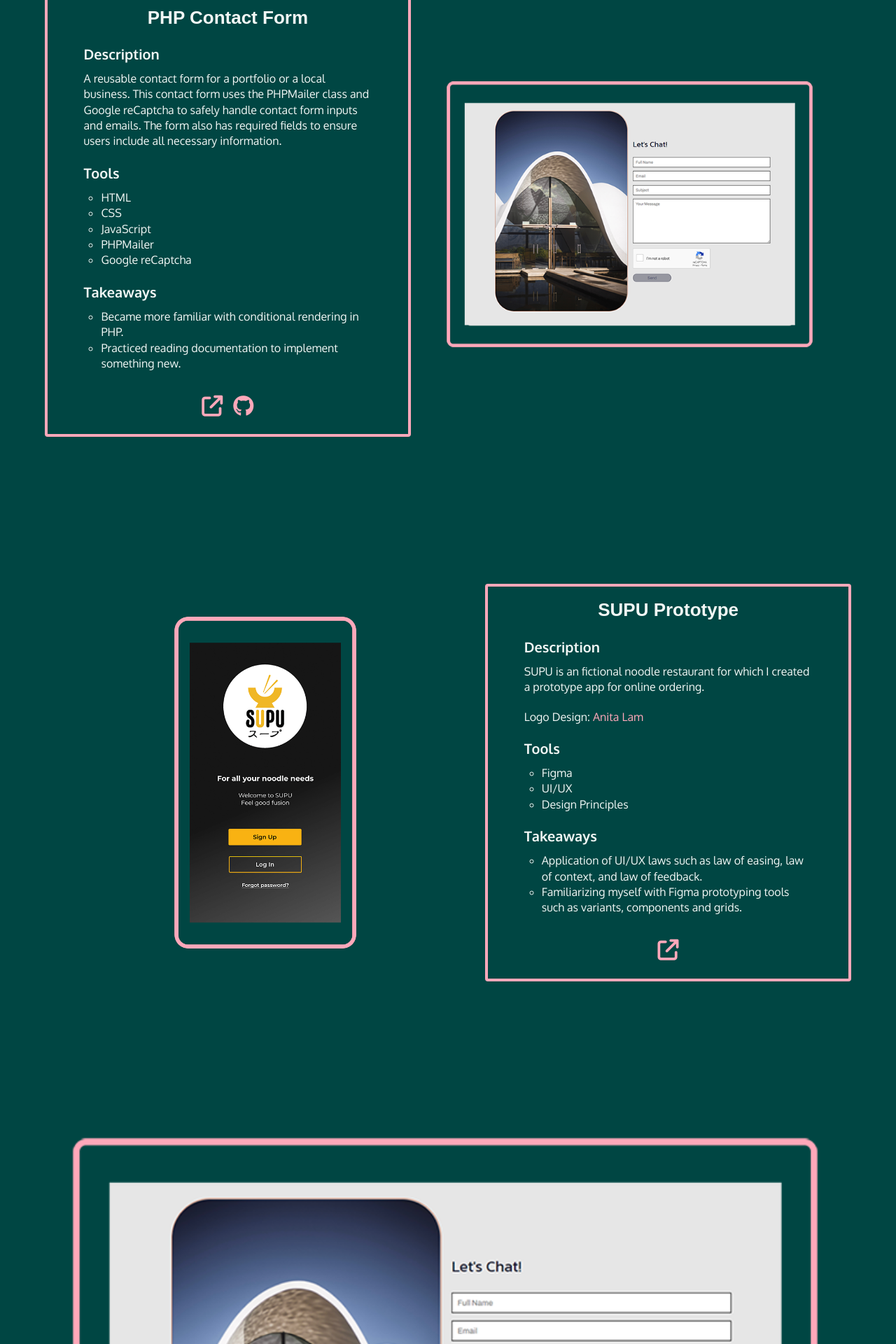
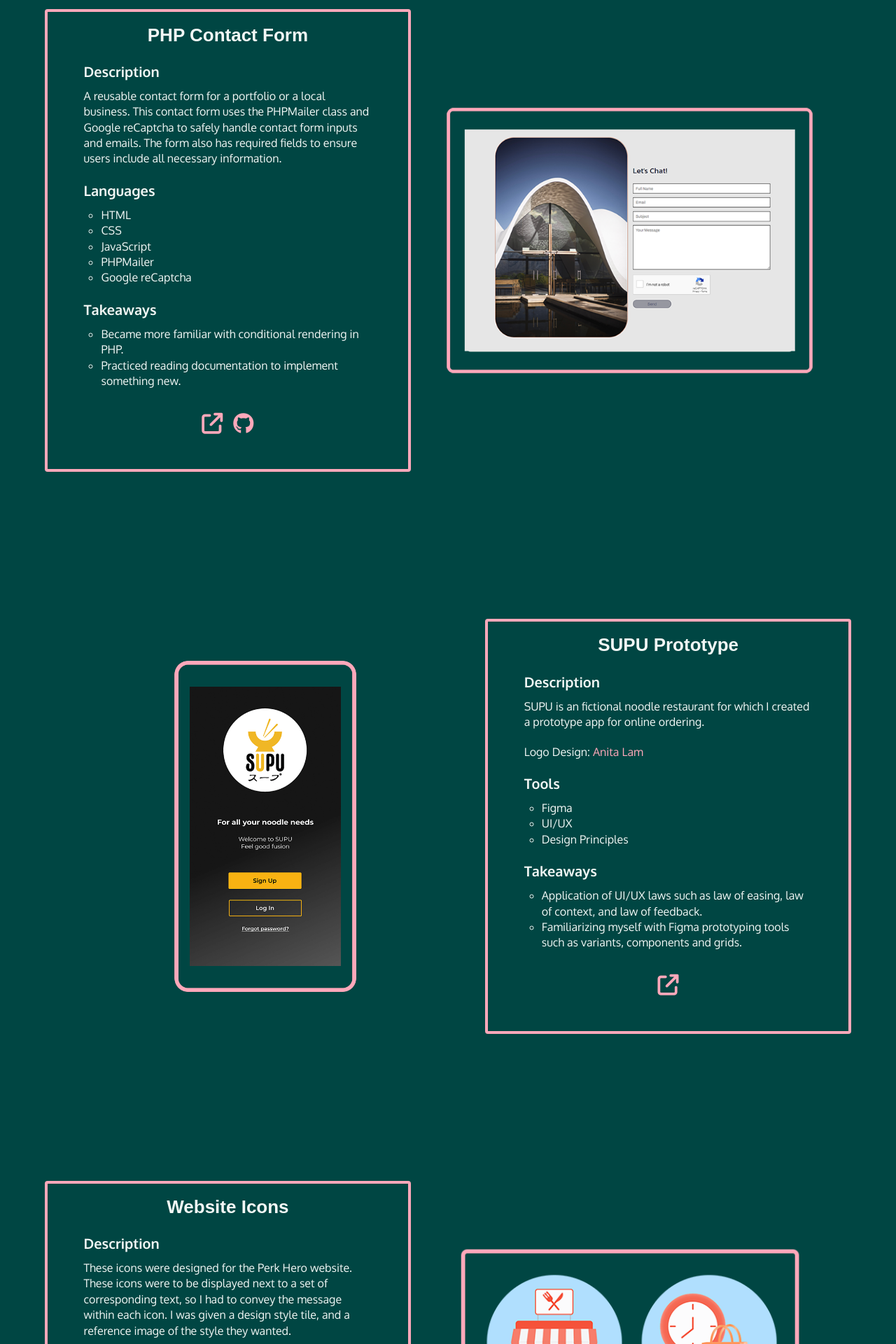
Before and after one commit to Mishninja/Portfolio-V2, a PHP site: page /index.html in a window 1280 px wide. Shown: the part 1760-3680 px from the top of the page at 70% size. Run offline with PHP 8.4, Linux system fonts and the light colour scheme; some libraries are stand-ins or nearby versions; some web fonts are replaced.

Commit message:
Added website icon artifact
- added artifact
- fixed accordion height issue

```diff
--- a/portfolio-2.2/css/main.css
+++ b/portfolio-2.2/css/main.css
@@ -235,6 +235,9 @@ header.header-up {
 .work .card.supu img {
   width: 50%;
 }
+.work .card.perkhero img {
+  width: 80%;
+}
 .work .card {
   margin: 0 auto;
   width: 100%;
@@ -285,6 +288,7 @@ header.header-up {
   display: none;
   background-color: #F2F7F5;
   color: #004643;
+  padding-bottom: 2.5rem;
 }
 .work .card .content .description {
   margin: 0 auto;
--- a/portfolio-2.2/css/media-queries.css
+++ b/portfolio-2.2/css/media-queries.css
@@ -234,6 +234,9 @@ header.header-up {
 }
 .work .card.supu img {
   width: 50%;
+}
+.work .card.perkhero img {
+  width: 80%;
 }
 .work .card {
   margin: 0 auto;
--- a/portfolio-2.2/index.html
+++ b/portfolio-2.2/index.html
@@ -95,7 +95,7 @@
                                 <h4 class="heading">Description</h4>
                                 <p>A flash card web app for studying. This web page was built using an object oriented approach
                                     and uses local storage, JSON and sessions.</p>
-                                <h4 class="heading">Tools</h4>
+                                <h4 class="heading">Languages</h4>
                                 <ul>
                                     <li>HTML</li>
                                     <li>CSS</li>
@@ -140,7 +140,7 @@
                                 <p>A reusable contact form for a portfolio or a local business. This contact form uses the
                                     PHPMailer class and Google reCaptcha to safely handle contact form inputs and emails. The
                                     form also has required fields to ensure users include all necessary information.</p>
-                                <h4 class="heading">Tools</h4>
+                                <h4 class="heading">Languages</h4>
                                 <ul>
                                     <li>HTML</li>
                                     <li>CSS</li>
@@ -214,34 +214,32 @@
                         </div>
                     </div>
                 </div>
-            </div>
-            <div class="card reverse">
+                <div class="card reverse perkhero">
                     <div class="display-vid">
-                    <img class="image" src="images/contactform/contac-form-mock.png" alt="Contact Form Mock Up" loading="lazy">
+                        <img class="image" src="images/perkhero/perk-hero-icons.png" alt="Perk hero website icons" loading="lazy">
                     </div>
                     <div class="content-wrapper">
                         <div class="accordion-btn">
-                        <h3>PHP Contact Form</h3>
+                            <h3>Website Icons</h3>
                             <i class="fa-solid fa-chevron-down icon"></i>
                         </div>
                         <div class="content">
                             <div class="description">
                                 <h4 class="heading">Description</h4>
-                            <p>A reusable contact form for a portfolio or a local business. This contact form uses the
-                                PHPMailer class and Google reCaptcha to safely handle contact form inputs and emails. The
-                                form also has required fields to ensure users include all necessary information.</p>
+                                <p>These icons were designed for the Perk Hero website. These icons were to be displayed next to a set
+                                    of corresponding text, so I had to convey the message within each icon. I was given a design style
+                                    tile, and a reference image of the style they wanted.</p>
+                                <p>I drafted up the designs on paper first, then moved into Illustrator to finalize the designs. After a
+                                    few rounds of emails, these were the final icons produced.</p>
                                 <h4 class="heading">Tools</h4>
                                 <ul>
-                                <li>HTML</li>
-                                <li>CSS</li>
-                                <li>JavaScript</li>
-                                <li>PHPMailer</li>
-                                <li>Google reCaptcha</li>
+                                    <li>Adobe Illustrator</li>
+                                    <li>Graphic Design Principles</li>
                                 </ul>
                                 <h4 class="heading">Takeaways</h4>
                                 <ul>
-                                <li>Became more familiar with conditional rendering in PHP.</li>
-                                <li>Practiced reading documentation to implement something new.</li>
+                                    <li>Practiced my Illustrator and graphic design skills.</li>
+                                    <li>Required concise communication with the client.</li>
                                 </ul>
                             </div>
                             <div class="ftr">
@@ -256,6 +254,7 @@
                                         target="_blank">
                                         <i class="icon fa-brands fa-github fa-xl"></i>
                                     </a>
+                                </div>
                             </div>
                         </div>
                     </div>
--- a/portfolio-2.2/sass/main.scss
+++ b/portfolio-2.2/sass/main.scss
@@ -225,11 +225,16 @@ header.header-up {
         margin: 0 auto;
     }
     .card.supu {
-
         img {
             width: 50%;
         }
     }
+    .card.perkhero {
+        img {
+            width: 80%;
+        }
+    }
+
      .card {
         margin: 0 auto;
         width: 100%;
@@ -276,6 +281,7 @@ header.header-up {
             display: none;
             background-color: $secondary-color;
             color: $text-color-dk;
+            padding-bottom: 2.5rem;
             .description {
                 margin: 0 auto;
                 width: 80%;
@@ -295,7 +301,7 @@ header.header-up {
             .ftr {
                 display: flex;
                 justify-content: center;
-                padding-bottom: 2rem;
+                padding-top: 2rem;
                 .git-link {
                         margin-left: 1.5rem;
                     }
--- a/portfolio-2.2/sass/media-queries.scss
+++ b/portfolio-2.2/sass/media-queries.scss
@@ -135,8 +135,6 @@
                 }
                 .display-vid {
                         flex-basis: 55%;
-
-
                     }
                 .accordion-btn {
                     cursor: auto;
--- a/portfolio-2.2/scripts/main.js
+++ b/portfolio-2.2/scripts/main.js
@@ -91,7 +91,6 @@ jQuery(function($) {
 
 /* ===== Accordion ===== */
 
-
 //Initialize accordion
 $(".content-wrapper").accordion({
     active: false,
@@ -121,10 +120,12 @@ function reportWindowSize() {
         //check that window is tablet or mobile width
         $(".content-wrapper").accordion("option", "disabled", false);
         $(".content-wrapper").accordion("option", "collapsible", true);
+        $(".content").css("height","auto");
     } else if (window.innerWidth >= 992) {
         //display: block for all content panels
         $(".content-wrapper").accordion("option", "disabled", true);
         $(".content-wrapper").accordion("option", "collapsible", false);
+        $(".content").css("height", "auto");
     }
 }
 
```
Also changed, not shown: portfolio-2.2/images/perkhero/perk-hero-icons.png (added), 2 other files. Lines whose indentation alone changed are shown as unchanged.
